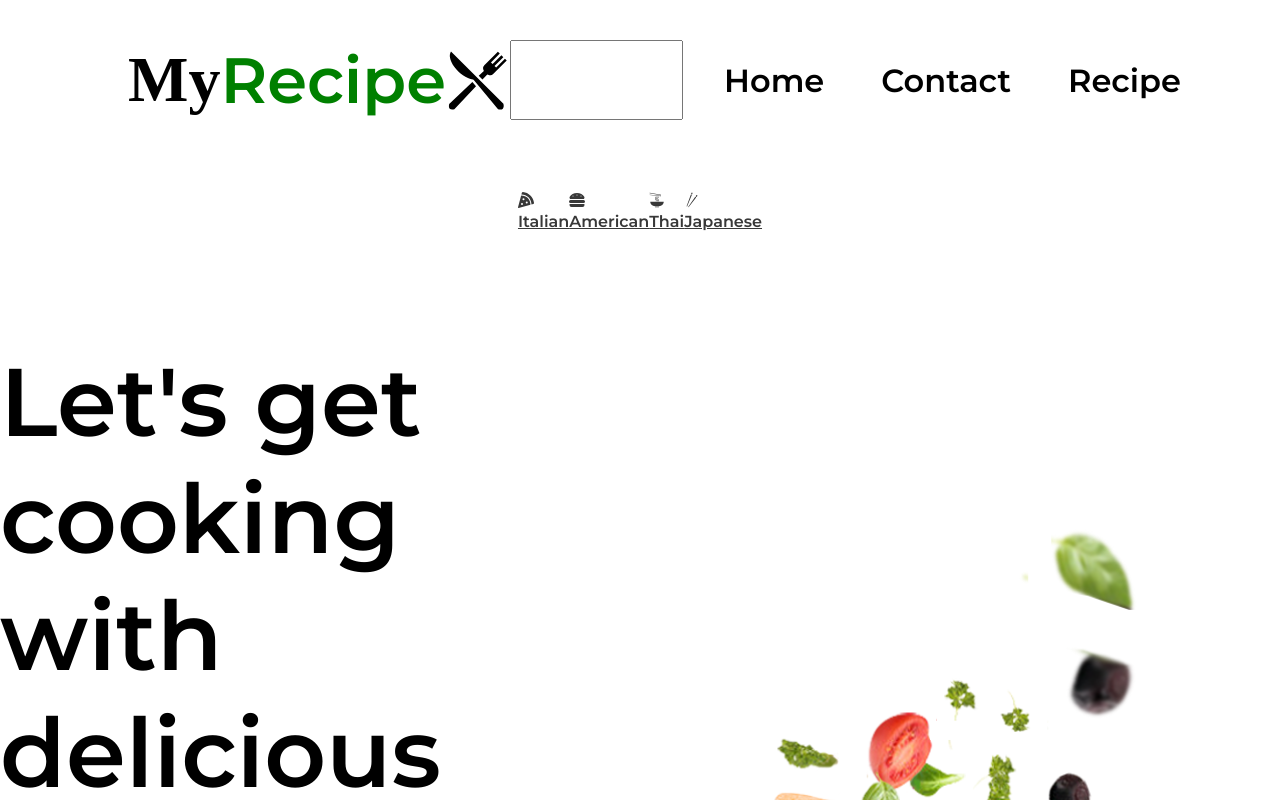
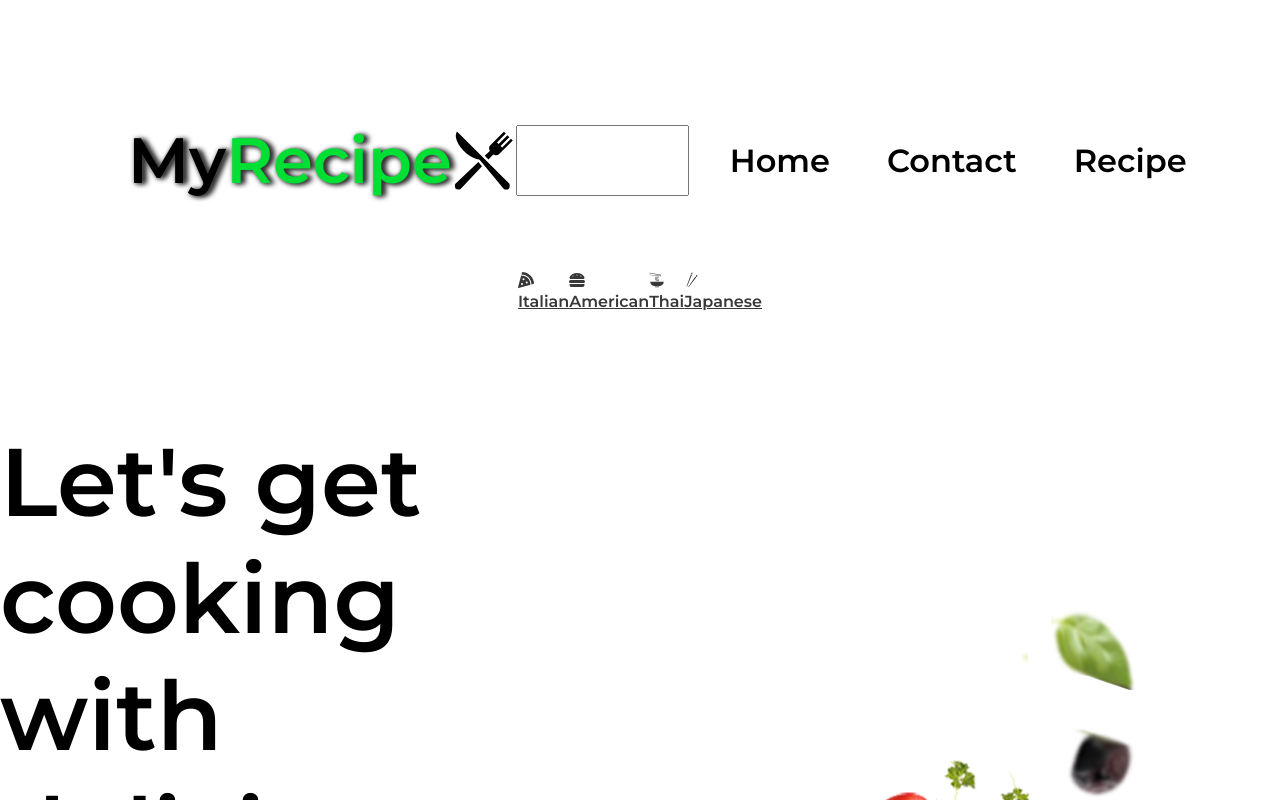
Before and after one commit to B-lovedth/Real-Meal, a React (Create React App) app: page / in a window 1280 px wide. Shown: the top 800 px of the page. Built offline with nearby package versions, Linux system fonts and the light colour scheme; no server answers.

Commit message:
Update Navbar.css

```diff
--- a/src/Navbar.css
+++ b/src/Navbar.css
@@ -4,9 +4,8 @@
     justify-content: center;
     align-items: center;
     font-size: 3rem;
-    /* position: fixed; */
     width: 100%;
-    /* margin-top:5rem; */
+    margin-top:5rem;
 }
 
 .navbar-container {
@@ -27,14 +26,24 @@
     cursor: pointer;
     text-decoration: none;
     font-size: 4rem;
-    font-weight: bolder;
-    font-family:cursive;
+    font-weight: 700;
     display: flex;
     align-items: center;
+    text-shadow: 5px 1px 5px #333 , 1px 1px 5px #333;
 }.navbar-logo #green{
-    color:green;
+    color:#00df34;
 }
 
+.nav-links.nav-recipe{
+    color:#fff;
+    background:#00df34;
+    border-radius:18px;
+    border: 2px solid #00df34;
+}.nav-links.nav-recipe:hover{
+    border:2px solid #00df34;
+    background: transparent;
+    color:#00df34;
+}
 
 .nav-menu {
     display: grid;
@@ -58,7 +67,7 @@
 }
 
 .nav-item {
-    height: 80px;
+    text-align: center;
 }
 
 .nav-links {
@@ -66,7 +75,7 @@
     display: flex;
     align-items: center;
     text-decoration: none;
-    padding: 0.5rem 1rem;
+    padding: 1rem 1rem;
     height: 100%;
     font-size: 2rem;
     font-weight:700;
@@ -74,7 +83,7 @@
 }
 
 .nav-links:hover {
-    border-bottom: 5px solid green;
+    border-bottom: 5px solid #00df34;
     transition: all 0.1s ease-out;
 }
 
@@ -141,7 +150,7 @@
     }
 
     .nav-links:hover {
-        border-bottom: 2px solid green;
+        border-bottom: 2px solid #00df34;
         border-radius: 8px;
     }
 
@@ -153,7 +162,9 @@
         transform: translate(25%, 50%);
     }
 
-
+.nav-links.nav-recipe {
+    padding:2rem 0;
+}
     .menu-icon {
         display: block;
         position: absolute;
```
